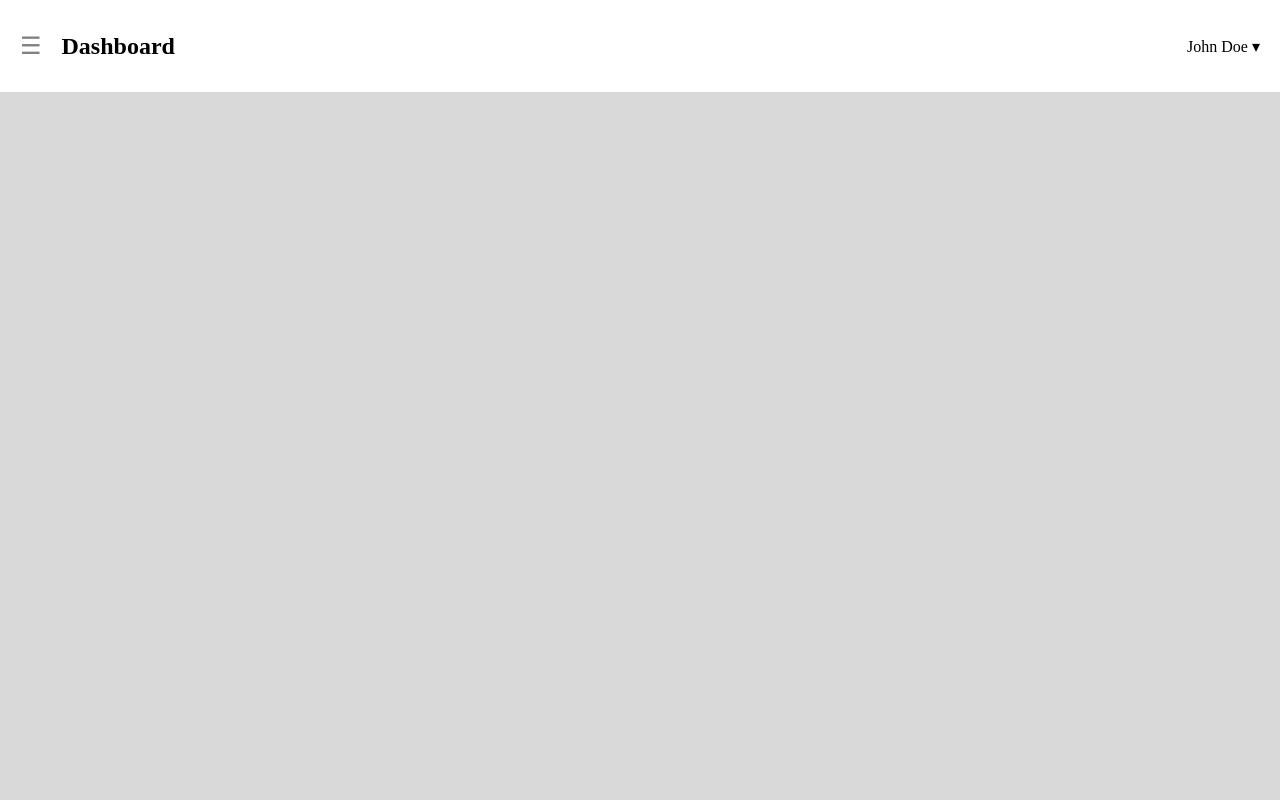
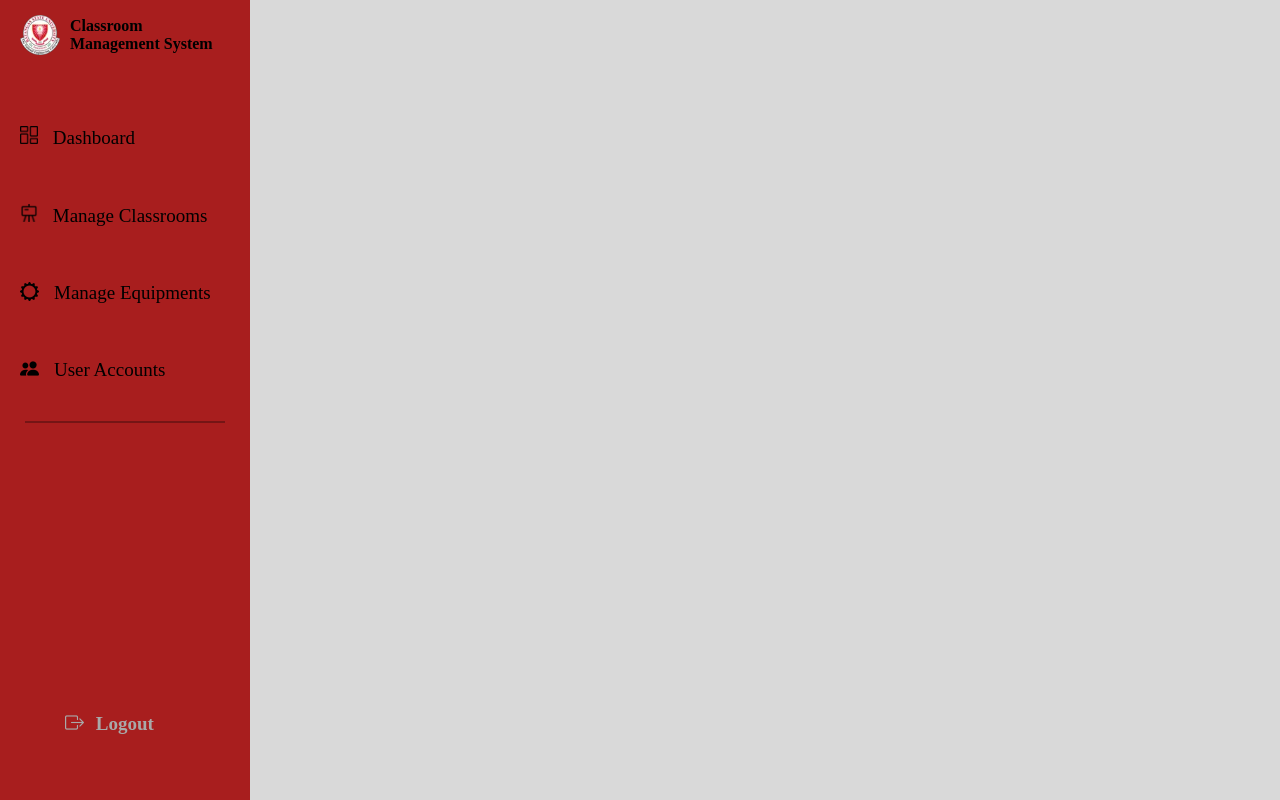
Before and after one commit to jmlsuarez05826/CAMS, a PHP site: page /admin-dash.php in a window 1280 px wide. Run offline with PHP 8.4, Linux system fonts and the light colour scheme; some libraries are stand-ins or nearby versions.

Commit message:
Sidebar and module creation

```diff
--- a/assets/css/admin-header.css
+++ /dev/null
@@ -1,136 +0,0 @@
-/* Navbar layout */
-body{
-    margin: 0;
-    background-color: #D9D9D9;
-
-}
-
-header{
-    width: 100%;
-    margin: 0;
-}
-
-
-.navbar {
-    display: flex;
-    justify-content: space-between;
-    align-items: center;
-    background-color: white;
-    padding: 10px 20px 10px 20px;
-    color: white;
-    max-width: 100%;
-
-}
-
-.hamburger {
-    display: flex;
-    align-items: center;
-    gap: 20px;
-    height: 3em;
-    font-size: 1.5rem;
-    cursor: pointer;
-    color: gray;
-}
-
-/* Center title */
-.title {
-    font-size: 1.5rem;
-    font-weight: bold;
-    color:#000
-}
-
-
-/* Account dropdown */
-.account-dropdown {
-    position: flex;
-    cursor: pointer;
-    color:#000
-
-}
-
-.dropdown-menu {
-    display: none;
-    position: absolute;
-    right: 0;
-    margin-right: 150px;
-    top: 100%;
-    background-color: white;
-    color: #000;
-    list-style: none;
-    padding: 10px 0;
-    margin: 0 20px 0 0;
-    border-radius: 5px;
-    box-shadow: 0 4px 6px rgba(0,0,0,0.2);
-}
-
-.dropdown-menu li a {
-    display: block;
-    padding: 5px 20px;
-    text-decoration: none;
-    color: #000;
-}
-
-.dropdown-menu li a:hover {
-    background-color: #f1f1f1;
-}
-
-/* Sidebar (hidden by default) */
-.sidebar {
-    position: fixed;
-    top: 0;
-    left: -250px; /* hide offscreen */
-    width: 250px;
-    height: 100%;
-    background-color: #A81E1E;
-
-    transition: left 0.3s ease;
-}
-.header-content {
-    display: flex;
-    align-items: center;   /* vertically center the logo and title */
-    padding: 15px 20px;    /* space inside sidebar */
-}
-
-.sidebar-logo {
-    width: 40px;            /* adjust size */
-    height: 40px;           /* keep aspect ratio */
-    margin-right: 10px;     /* space between logo and title */
-}
-
-.sidebar-title {
-    font-size: 1rem;
-    font-weight: bold;
-    color: black;
-}
-
-
-
-.sidebar ul {
-    list-style: none;
-    padding: 0;
-    color: #D0112B;
-}
-
-.sidebar ul li a {
-    display: block;
-    color: BLACK;
-    padding: 15px 20px;
-    text-decoration: none;
-}
-
-.sidebar ul li a:hover {
-     background-color: #D0112B;
-
-}
-
-/* Active sidebar */
-.sidebar.active {
-    left: 0;
-}
-
-.navbar {
-    transition: all 0.3s ease;
-}
-.sidebar {
-    transition: all 0.3s ease;
-}
--- /dev/null
+++ b/assets/css/admin-sidebar.css
@@ -0,0 +1,95 @@
+/* Navbar layout */
+body{
+    margin: 0;
+    background-color: #D9D9D9;
+    width: 97%;
+    max-width: 100%;
+    overflow-y: hidden;
+}
+
+/* Sidebar (hidden by default) */
+.sidebar {
+    position: fixed;
+    top: 0;
+    width: 250px;
+    height: 100%;
+    background-color: #A81E1E;
+
+    transition: left 0.3s ease;
+}
+.header-content {
+    display: flex;
+    align-items: center;   /* vertically center the logo and title */
+    padding: 15px 20px;    /* space inside sidebar */
+}
+
+.sidebar-logo {
+    width: 40px;            /* adjust size */
+    height: 40px;           /* keep aspect ratio */
+    margin-right: 10px;     /* space between logo and title */
+    margin-bottom: 25px;    /* Space between the logo and the lists */
+}
+
+.sidebar-title {
+    font-size: 1rem;
+    font-weight: bold;
+    color: black;
+    margin-bottom: 25px;    /* Space between the titel and the lists */
+}
+
+.sidebar ul {
+    list-style: none;
+    padding: 0;
+    color: #D0112B;
+}
+
+.sidebar ul li{
+    margin-bottom: 25px;
+}
+
+.sidebar ul li a {
+    display: block;
+    color: BLACK;
+    padding: 15px 20px;
+    font-size: 19px;
+    text-decoration: none;
+}
+
+.sidebar ul li a:hover {
+     background-color: #8B1717;
+
+}
+
+.sidebar-icon {
+  width: 18px;      /* adjust size */
+  height: 18px;     /* maintain square ratio */
+  align-items: center;
+  margin-right: 10px;
+
+}
+
+.sidebar-divider {
+    border: 0;
+    height: 1.5px;
+    background-color: rgba(0, 0, 0, 0.3); /* adjust color for sidebar */
+    width: 80%;
+    margin: 15px auto; /* space above and below */
+}
+
+
+.sidebar-footer {
+    margin-top: 280px;           /* pushes footer to bottom if sidebar uses flex */
+    margin-left: 50px;
+    position: relative;
+    padding: 10px 15px;
+}
+
+#logout-btn {
+    color:darkgray;          /* enforce white text */
+    font-weight: bold;
+    font-size: 19px;
+    text-decoration: none !important; /* remove underline */
+}
+.custom-gap i {
+    margin-right: 7px; /* adjust pixel value to whatever spacing you want */
+}
--- a/includes/admin-header.php
+++ /dev/null
@@ -1,101 +0,0 @@
-<body>
-    <header>
-        <nav id="topbar" class="navbar">
-            <!-- Hamburger / Sidebar toggle -->
-            <div class="hamburger">
-
-            <p id="menu-toggle">&#9776;</p>
-
-              <!-- Centered page title -->
-            <div class="title">Dashboard</div>
-            </div>
-
-
-            <!-- Account dropdown -->
-            <div class="account-dropdown">
-                <span id="account-name">John Doe &#9662;</span> <!-- ▼ icon -->
-                <ul class="dropdown-menu" id="dropdown-menu">
-                    <li><a href="#">Profile</a></li>
-                    <li><a href="#">Settings</a></li>
-                    <li><a href="#">Logout</a></li>
-                </ul>
-            </div>
-        </nav>
-
-        <!-- Sidebar (hidden by default) -->
-        <aside class="sidebar" id="sidebar">
-            <!-- Logo + Title container -->
-            <div class="header-content">
-                <img src="../images/BSU_logo (3).webp" alt="Logo" class="sidebar-logo">
-                <span class="sidebar-title">Classroom Management System</span>
-            </div>
-
-            <!-- Sidebar links -->
-            <ul>
-                <li><a href="../pages/admin-dash.php">Dashboard</a></li>
-                <li><a href="#">Manage Classrooms</a></li>
-                <li><a href="../pages/user_accounts.php">User Accounts</a></li>
-            </ul>
-        </aside>
-
-    </header>
-
-
-    <script>
-    // Sidebar toggle
-    const hamburger = document.getElementById('menu-toggle');
-    const sidebar = document.getElementById('sidebar');
-    const topbar = document.getElementById('topbar'); // <-- added: reference to navbar
-
-    hamburger.addEventListener('click', (e) => {
-        e.stopPropagation(); // Prevent the click from bubbling up to document
-        sidebar.classList.toggle('active');
-
-        // <-- added: shift/reduce navbar when sidebar is toggled
-        if (sidebar.classList.contains('active')) {
-            topbar.style.marginLeft = '250px';             // moves navbar to the right
-            topbar.style.width = 'calc(100% - 250px)';     // shrinks width
-        } else {
-            topbar.style.marginLeft = '0';                 // reset position
-            topbar.style.width = '100%';                   // full width
-        }
-    });
-
-    // Close sidebar when clicking outside
-    document.addEventListener('click', (e) => {
-        // Check if sidebar is open and click is outside sidebar and hamburger
-        if (sidebar.classList.contains('active') &&
-            !sidebar.contains(e.target) &&
-            !hamburger.contains(e.target)) {
-            sidebar.classList.remove('active');
-
-            // <-- added: reset navbar if sidebar is closed by clicking outside
-            topbar.style.marginLeft = '0';
-            topbar.style.width = '100%';
-        }
-    });
-
-    // Account dropdown toggle
-    const accountName = document.getElementById('account-name');
-    const dropdownMenu = document.getElementById('dropdown-menu');
-
-    accountName.addEventListener('click', (e) => {
-        e.stopPropagation(); // Prevent closing immediately if inside dropdown
-        dropdownMenu.classList.toggle('active');
-    });
-
-    // Close dropdown when clicking outside
-    document.addEventListener('click', (e) => {
-        if (dropdownMenu.classList.contains('active') &&
-            !accountName.contains(e.target) &&
-            !dropdownMenu.contains(e.target)) {
-            dropdownMenu.classList.remove('active');
-        }
-    });
-</script>
-
-
-
-</body>
-
-</html>
--- /dev/null
+++ b/includes/admin-sidebar.php
@@ -0,0 +1,84 @@
+<head>
+    <link rel="stylesheet" href="https://cdn.jsdelivr.net/npm/bootstrap-icons@1.11.1/font/bootstrap-icons.css">
+    <script src="https://cdn.jsdelivr.net/npm/sweetalert2@11"></script>
+
+</head>
+
+
+<body>
+    <header>
+
+        <!-- Sidebar (hidden by default) -->
+        <nav class="sidebar" id="sidebar">
+            <!-- Logo + Title container -->
+            <div class="header-content">
+                <img src="../images/BSU_logo (3).webp" alt="Logo" class="sidebar-logo">
+                <span class="sidebar-title">Classroom Management System</span>
+            </div>
+
+            <!-- Sidebar links -->
+            <ul>
+                <li>
+                    <a href="../pages/admin-dash.php">
+                        <img src="../images/dashboard.webp" alt="Dashboard" class="sidebar-icon">
+                        Dashboard
+                    </a>
+                </li>
+
+                <li>
+                    <a href="#">
+                        <img src="../images/presentation.webp" alt="Dashboard" class="sidebar-icon">
+                        Manage Classrooms
+                    </a>
+                </li>
+
+                <li>
+                    <a href="../pages/settings.php" style=" display: flex ; gap: 15px;">
+                        <i class="bi bi-gear-wide"></i>
+                        Manage Equipments
+                    </a>
+                </li>
+
+                <li>
+                    <a href="../pages/settings.php" style=" display: flex ; gap: 15px;">
+                        <i class="bi bi-people-fill"></i>
+                        User Accounts
+                    </a>
+                </li>
+
+                <hr class="sidebar-divider">
+            </ul>
+
+            <div class="sidebar-footer">
+                <a href="logout.php" id="logout-btn" class="btn btn-danger w-100 d-flex align-items-center custom-gap">
+                    <i class="bi bi-box-arrow-right"></i> Logout
+                </a>
+
+            </div>
+
+
+        </nav>
+
+    </header>
+    <script>
+        document.getElementById('logout-btn').addEventListener('click', function(e) {
+            e.preventDefault(); // prevent immediate navigation
+            Swal.fire({
+                title: 'Are you sure?',
+                text: "You will be logged out.",
+                icon: 'warning',
+                showCancelButton: true,
+                confirmButtonColor: '#d33',
+                cancelButtonColor: '#3085d6',
+                confirmButtonText: 'Yes'
+            }).then((result) => {
+                if (result.isConfirmed) {
+                    window.location.href = '../pages/login.php'; // go to logout
+                }
+            });
+        });
+    </script>
+
+</body>
+
+</html>
--- a/pages/admin-dash.php
+++ b/pages/admin-dash.php
@@ -6,11 +6,11 @@
     <title><?php $pageTitle = "Dashboard Home"; echo $pageTitle; ?></title>
 
     <!-- Link CSS for the header -->
-    <link rel="stylesheet" href="../assets/css/admin-header.css">
+    <link rel="stylesheet" href="../assets/css/admin-sidebar.css">
 </head>
 <body>
 
-    <?php include '../includes/admin-header.php'; ?> <!-- This brings in your navbar & sidebar -->
+    <?php include '../includes/admin-sidebar.php'; ?> <!-- This brings in your navbar & sidebar -->
 
 </body>
 </html>
```
Also changed, not shown: pages/faculty-dash.php (deleted, +0 -25 lines), pages/user_accounts.php (+4 -179 lines), images/dashboard.webp (added), images/presentation.webp (added).
